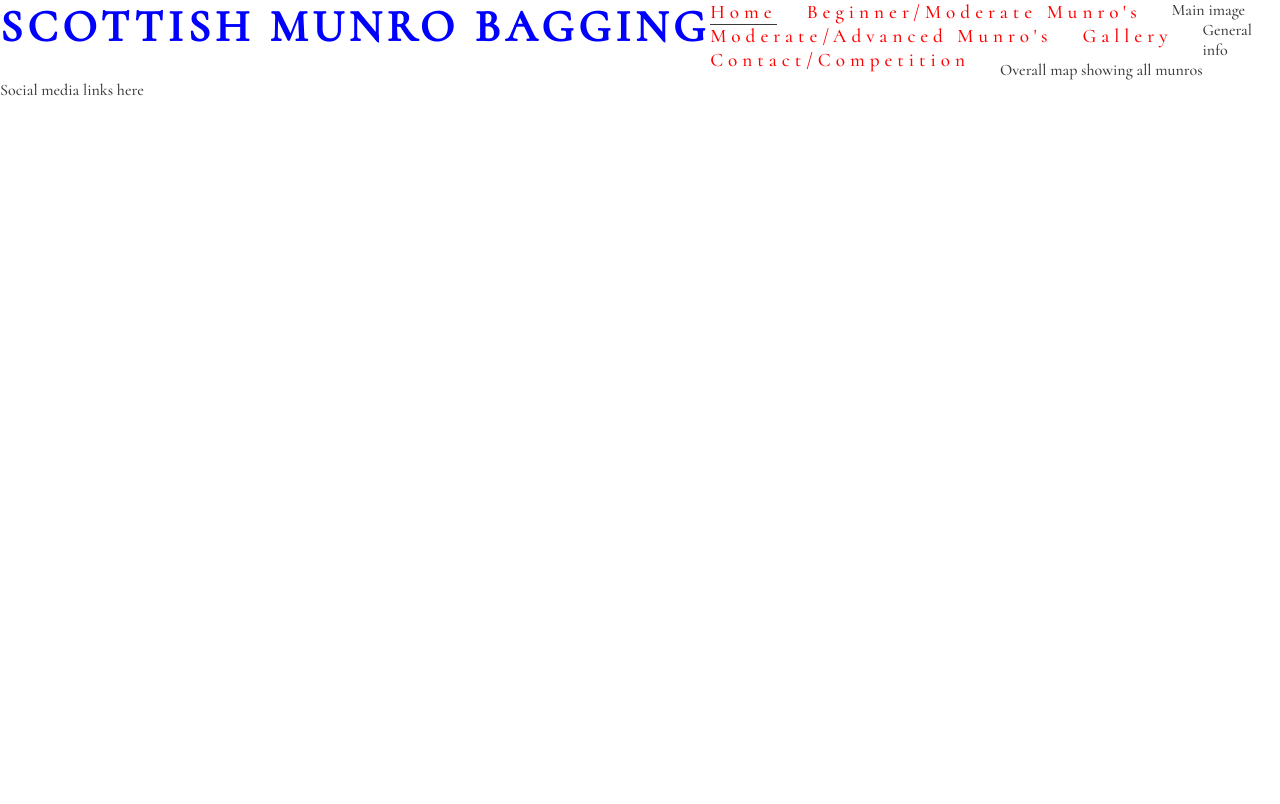
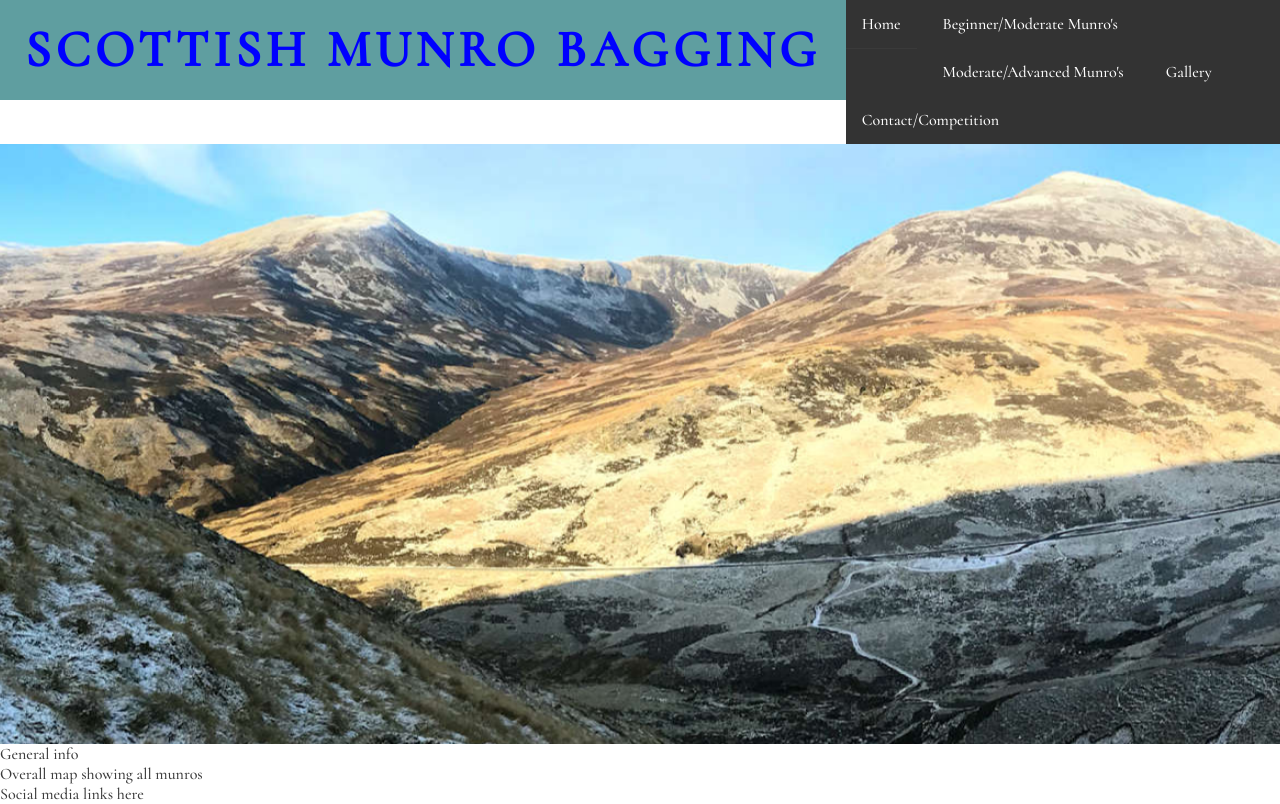
Before and after one commit to PeterMackintosh83/scottish-munros, a plain HTML site: page index.html in a window 1280 px wide. Drawn offline with Linux system fonts and the light colour scheme.

Commit message:
Add hero image and animation for zoom effect

```diff
--- a/assets/css/style.css
+++ b/assets/css/style.css
@@ -19,33 +19,77 @@ h1, h2 {
     text-transform: uppercase;
     letter-spacing: 5px;
     color: #0000ff;
+    background-color: cadetblue;
+    text-align: center;
+    padding: 25px;
+    line-height: 50px;
 }
 
 #logo {
     float: left;
-    font-size: 280%;
+    font-size: 320%;
 }
 
+/* navigation links */
+
 #menu {
-    font-size: 120%;
-    letter-spacing: 5px;
+    list-style-type: none;
+    margin: 0;
+    padding: 0;
+    overflow: hidden;
+    background-color: #333;
+
 }
 
 #menu li {
     float: left;
     list-style-type: none;
-    margin-right: 30px;
+    margin-right: 10px;
+
 }
 
 #menu a {
+    display: block;
+    color: white;
+    text-align: center;
+    padding: 14px 16px;
     text-decoration: none;
-    color: red;
+
 }
 
 #menu a:hover {
-    border-bottom: 1px solid #3a3a3a;
+    border-bottom: 1px solid #0000ff;
 }
 
 .active {
     border-bottom: 1px solid #3a3a3a;
 }
+
+/* hero image */
+
+#hero-outer {
+    height: 600px;
+    width: 100%;
+    overflow: hidden;
+}
+
+#hero-image {
+    height: 600px;
+    width: 100%;
+    background: url('../images/hero-image.jpg') no-repeat center center;
+
+/* animates zoom effect on loading page */
+animation-name: hero-zoom;
+animation-duration: 6s;
+animation-fill-mode: forwards;
+}
+
+/* creates the level of zoom for hero image */
+@keyframes hero-zoom {
+    from{
+        transform: scale(1);
+    }
+    to{
+        transform: scale(1.1);
+    }
+}
--- a/index.html
+++ b/index.html
@@ -37,8 +37,8 @@
             </ul>
         </nav>
     </header>
-    <section>
-        Main image
+    <section id="hero-outer">
+        <div id="hero-image"></div>
     </section>
     <section>
         General info
```
Also changed, not shown: assets/images/hero-image.jpg (added).
